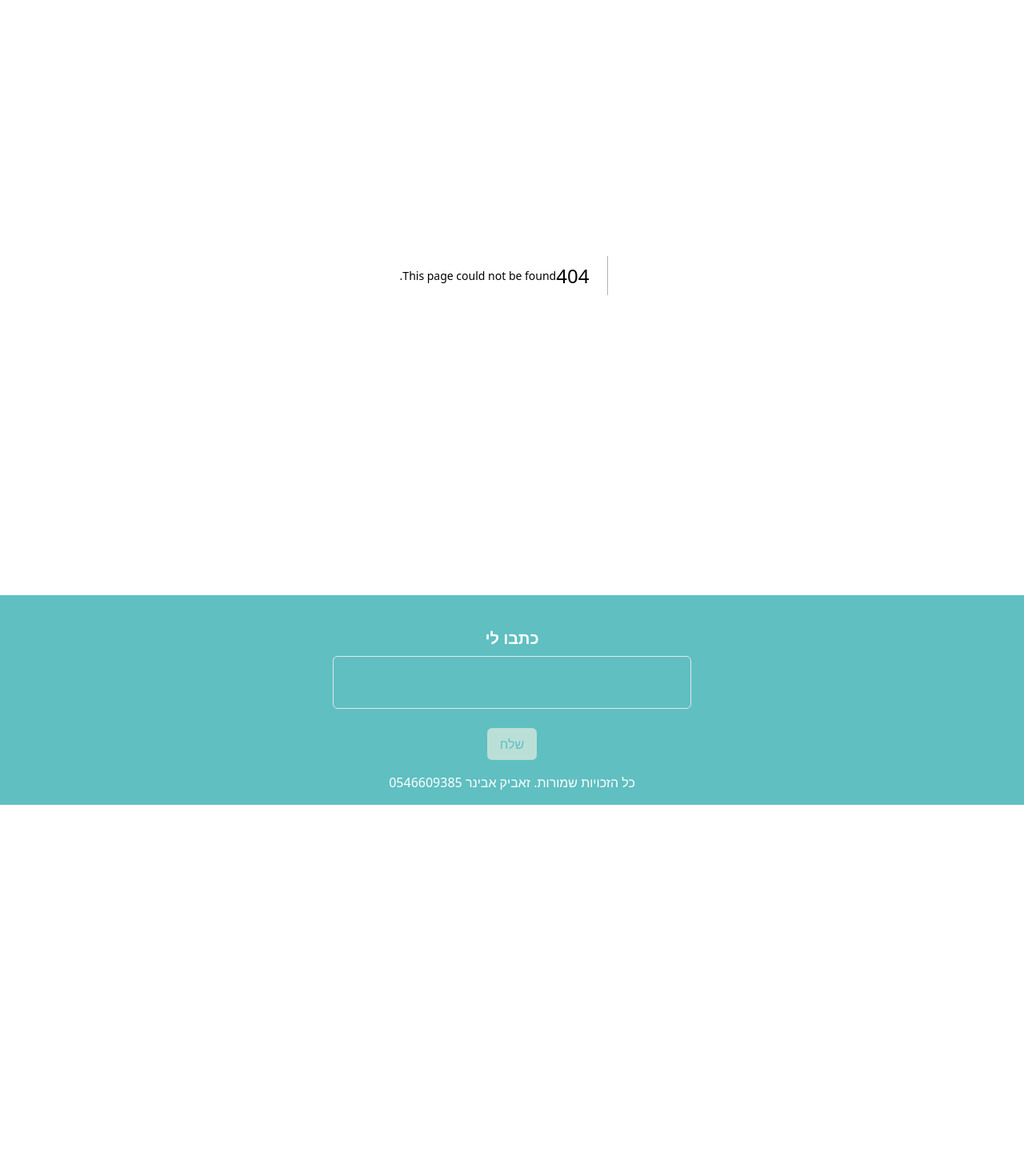
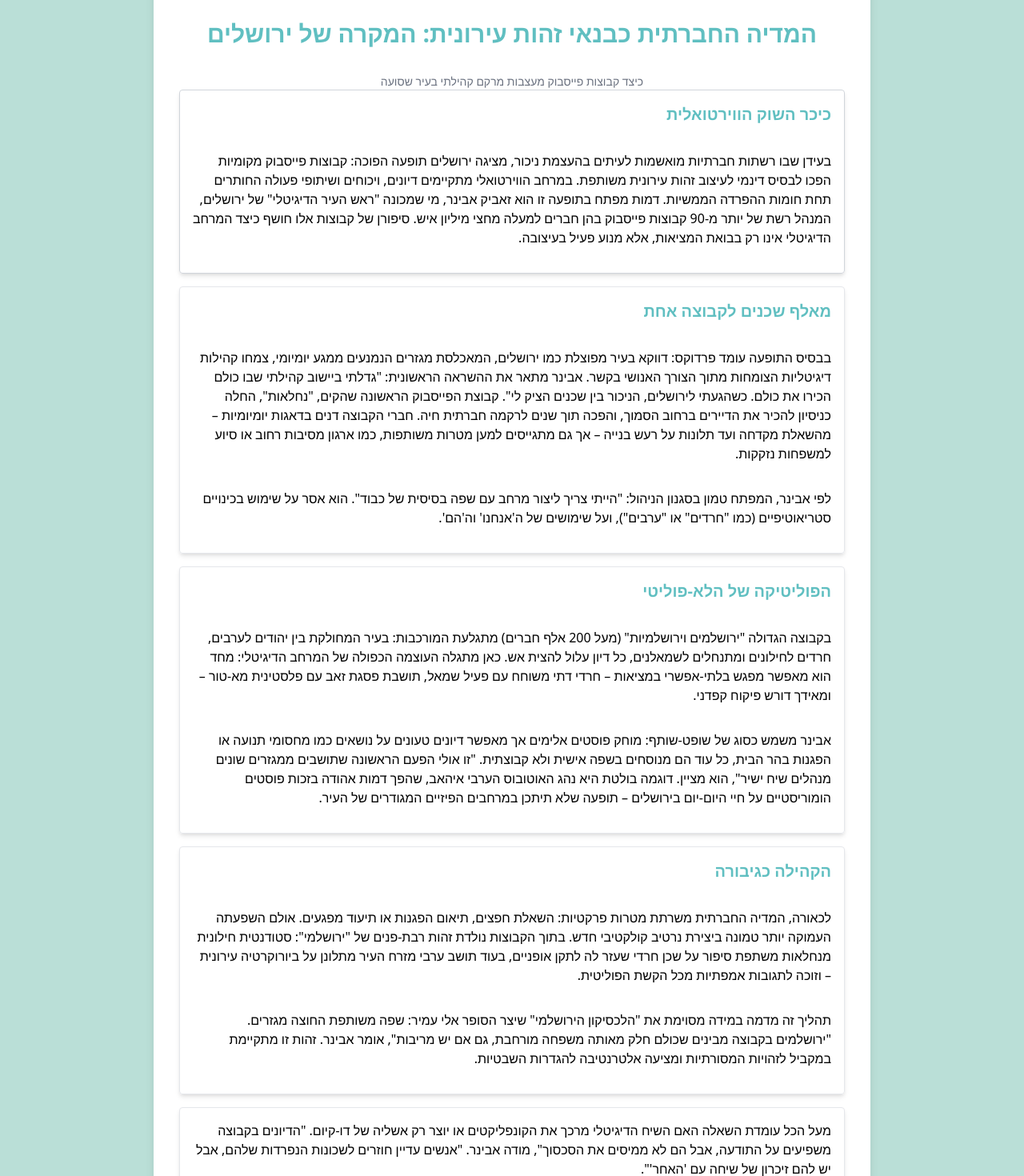
Before and after one commit to Zevik/Atsmai, a Next.js app: page /communities/urban-identity in a window 1280 px wide. Before the commit this address had no page. Shown: the part 120-1590 px from the top of the page at 80% size. Before the commit the page ends 1126 px from the top, so only its background shows below. Built offline with nearby package versions, Linux system fonts and the light colour scheme.

Commit message:
עדכון קבצים בתיקייה

```diff
--- a/components/Navigation.js
+++ b/components/Navigation.js
@@ -20,6 +20,7 @@ export default function Navigation() {
         { href: '/communities/monetization', text: 'מוניטיזציה' },
         { href: '/communities/shaming', text: 'שיימינג' },
         { href: '/communities/insights', text: 'תובנות' },
+        { href: '/communities/urban-identity', text: 'זהות עירונית' },
       ],
     },
     {
--- /dev/null
+++ b/pages/communities/urban-identity.js
@@ -0,0 +1,48 @@
+import React from 'react';
+
+const UrbanIdentity = () => {
+  return (
+    <div className="min-h-screen bg-secondary/20 overflow-x-hidden p-4">
+      <div className="w-full max-w-4xl mx-auto bg-white p-6 md:p-8 rounded-lg shadow-lg overflow-hidden">
+        <h1 className="text-3xl font-bold text-primary mb-8 text-center mt-8">המדיה החברתית כבנאי זהות עירונית: המקרה של ירושלים</h1>
+        <p className="text-sm text-gray-500 text-center">כיצד קבוצות פייסבוק מעצבות מרקם קהילתי בעיר שסועה</p>
+
+        <section className="mb-4 p-4 rounded border border-gray-300 bg-transparent">
+          <h2 className="text-xl font-semibold mb-4 text-primary">כיכר השוק הווירטואלית</h2>
+          <p className="mb-4">בעידן שבו רשתות חברתיות מואשמות לעיתים בהעצמת ניכור, מציגה ירושלים תופעה הפוכה: קבוצות פייסבוק מקומיות הפכו לבסיס דינמי לעיצוב זהות עירונית משותפת. במרחב הווירטואלי מתקיימים דיונים, ויכוחים ושיתופי פעולה החותרים תחת חומות ההפרדה הממשיות. דמות מפתח בתופעה זו הוא זאביק אבינר, מי שמכונה "ראש העיר הדיגיטלי" של ירושלים, המנהל רשת של יותר מ-90 קבוצות פייסבוק בהן חברים למעלה מחצי מיליון איש. סיפורן של קבוצות אלו חושף כיצד המרחב הדיגיטלי אינו רק בבואת המציאות, אלא מנוע פעיל בעיצובה.</p>
+        </section>
+
+        <section className="mb-4 p-4 rounded border border-gray-200 bg-transparent">
+          <h2 className="text-xl font-semibold mb-4 text-primary">מאלף שכנים לקבוצה אחת</h2>
+          <p className="mb-4">בבסיס התופעה עומד פרדוקס: דווקא בעיר מפוצלת כמו ירושלים, המאכלסת מגזרים הנמנעים ממגע יומיומי, צמחו קהילות דיגיטליות הצומחות מתוך הצורך האנושי בקשר. אבינר מתאר את ההשראה הראשונית: "גדלתי ביישוב קהילתי שבו כולם הכירו את כולם. כשהגעתי לירושלים, הניכור בין שכנים הציק לי". קבוצת הפייסבוק הראשונה שהקים, "נחלאות", החלה כניסיון להכיר את הדיירים ברחוב הסמוך, והפכה תוך שנים לרקמה חברתית חיה. חברי הקבוצה דנים בדאגות יומיומיות – מהשאלת מקדחה ועד תלונות על רעש בנייה – אך גם מתגייסים למען מטרות משותפות, כמו ארגון מסיבות רחוב או סיוע למשפחות נזקקות.</p>
+          <p className="mb-4">לפי אבינר, המפתח טמון בסגנון הניהול: "הייתי צריך ליצור מרחב עם שפה בסיסית של כבוד". הוא אסר על שימוש בכינויים סטריאוטיפיים (כמו "חרדים" או "ערבים"), ועל שימושים של ה'אנחנו' וה'הם'.</p>
+        </section>
+
+        <section className="mb-4 p-4 rounded border border-gray-200 bg-transparent">
+          <h2 className="text-xl font-semibold mb-4 text-primary">הפוליטיקה של הלא-פוליטי</h2>
+          <p className="mb-4">בקבוצה הגדולה "ירושלמים וירושלמיות" (מעל 200 אלף חברים) מתגלעת המורכבות: בעיר המחולקת בין יהודים לערבים, חרדים לחילונים ומתנחלים לשמאלנים, כל דיון עלול להצית אש. כאן מתגלה העוצמה הכפולה של המרחב הדיגיטלי: מחד הוא מאפשר מפגש בלתי-אפשרי במציאות – חרדי דתי משוחח עם פעיל שמאל, תושבת פסגת זאב עם פלסטינית מא-טור – ומאידך דורש פיקוח קפדני.</p>
+          <p className="mb-4">אבינר משמש כסוג של שופט-שותף: מוחק פוסטים אלימים אך מאפשר דיונים טעונים על נושאים כמו מחסומי תנועה או הפגנות בהר הבית, כל עוד הם מנוסחים בשפה אישית ולא קבוצתית. "זו אולי הפעם הראשונה שתושבים ממגזרים שונים מנהלים שיח ישיר", הוא מציין. דוגמה בולטת היא נהג האוטובוס הערבי איהאב, שהפך דמות אהודה בזכות פוסטים הומוריסטיים על חיי היום-יום בירושלים – תופעה שלא תיתכן במרחבים הפיזיים המגודרים של העיר.</p>
+        </section>
+
+        <section className="mb-4 p-4 rounded border border-gray-200 bg-transparent">
+          <h2 className="text-xl font-semibold mb-4 text-primary">הקהילה כגיבורה</h2>
+          <p className="mb-4">לכאורה, המדיה החברתית משרתת מטרות פרקטיות: השאלת חפצים, תיאום הפגנות או תיעוד מפגעים. אולם השפעתה העמוקה יותר טמונה ביצירת נרטיב קולקטיבי חדש. בתוך הקבוצות נולדת זהות רבת-פנים של "ירושלמי": סטודנטית חילונית מנחלאות משתפת סיפור על שכן חרדי שעזר לה לתקן אופניים, בעוד תושב ערבי מזרח העיר מתלונן על ביורוקרטיה עירונית – וזוכה לתגובות אמפתיות מכל הקשת הפוליטית.</p>
+          <p className="mb-4">תהליך זה מדמה במידה מסוימת את "הלכסיקון הירושלמי" שיצר הסופר אלי עמיר: שפה משותפת החוצה מגזרים. "ירושלמים בקבוצה מבינים שכולם חלק מאותה משפחה מורחבת, גם אם יש מריבות", אומר אבינר. זהות זו מתקיימת במקביל לזהויות המסורתיות ומציעה אלטרנטיבה להגדרות השבטיות.</p>
+        </section>
+
+        <section className="mb-4 p-4 rounded border border-gray-200 bg-transparent">
+          <p className="mb-4">מעל הכל עומדת השאלה האם השיח הדיגיטלי מרכך את הקונפליקטים או יוצר רק אשליה של דו-קיום. "הדיונים בקבוצה משפיעים על התודעה, אבל הם לא ממיסים את הסכסוך", מודה אבינר. "אנשים עדיין חוזרים לשכונות הנפרדות שלהם, אבל יש להם זיכרון של שיחה עם 'האחר'".</p>
+        </section>
+
+        <section className="mb-4 p-4 rounded border border-gray-200 bg-transparent">
+          <h2 className="text-xl font-semibold mb-4 text-primary">סיכום: המסגד, בית הכנסת ולוח המקשים</h2>
+          <p className="mb-4">סיפורן של קבוצות הפייסבוק הירושלמיות מציג פרדיגמה חדשה לעירוניות במאה ה-21. המרחב הדיגיטלי אינו מחליף את המפגש הפיזי, אך יוצר שכבת תיווך קריטית בחברה שסועה. הוא מאפשר אינטראקציה רציפה ומיידית התובעת מהמשתתפים להתמודד עם מורכבות האמת של הזולת.</p>
+          <p className="mb-4">במובן זה, הקבוצות ממלאות תפקיד דומה לזה של כיכרות שוק היסטוריות: מרחב ציבורי המאלץ התמודדות עם השונה. ההבדל המכריע הוא שבניגוד לכיכר הפיזית, כאן הכללים נאכפים בידי "דיקטטור נאור" המחויב לפלורליזם. תובנה זו רלוונטית לערים רבות בעולם הסובלות מקיטוב: המדיה החברתית יכולה להיות כלי לאיחוי שסעים, אך רק אם מעצביה ילמדו לאזן בין חופש לפיקוח, ובין אוטופיה דיגיטלית למציאות המחוספסת.</p>
+          <p className="mb-4">כדברי אבינר: "בפייסבוק אנשים יכולים להרשות לעצמם להיות אנושיים. כשאני מוחק תגובה גזענית, אני בעצם מזכיר להם – אתם לא רק קבוצה, אתם בני אדם". בעיר שבה האבנים עתיקות מן המילים, הקליקים על המקשים יוצרים שפה חדשה לדו-קיום.</p>
+        </section>
+      </div>
+    </div>
+  );
+};
+
+export default UrbanIdentity;
```
